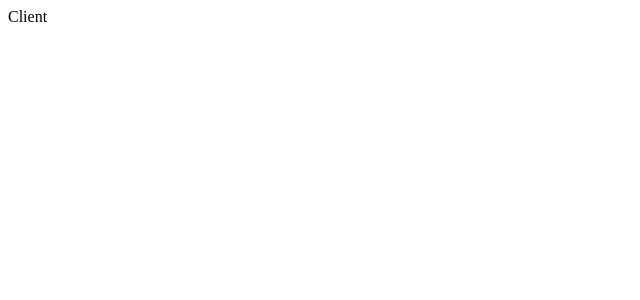
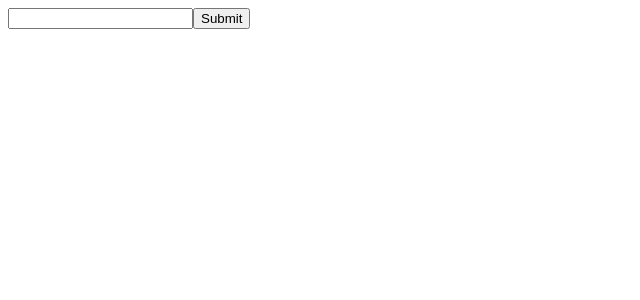
Before and after one commit to nick-funk/websockets, a React app in the folder client/: page / in a window 1280 px wide. Shown: the top 300 px of the page, without its empty margins (0-640 px from the left). Built offline with nearby package versions, Linux system fonts and the light colour scheme; the HTML template or start-up script is replaced by a standard one.

Commit message:
create preliminary submission form
- also generate source maps

```diff
--- a/client/package.json
+++ b/client/package.json
@@ -12,13 +12,11 @@
   "author": "",
   "license": "ISC",
   "devDependencies": {
-    "@swc/core": "^1.8.0",
     "@types/react": "^18.3.12",
     "@types/react-dom": "^18.3.1",
     "@webpack-cli/generators": "^3.0.7",
     "css-loader": "^7.1.2",
     "style-loader": "^4.0.0",
-    "swc-loader": "^0.2.6",
     "ts-loader": "^9.5.1",
     "typescript": "^5.6.3",
     "webpack": "^5.96.1",
--- a/client/src/App.tsx
+++ b/client/src/App.tsx
@@ -1,5 +1,21 @@
-import React, { FunctionComponent } from "react";
+import React, { FunctionComponent, useCallback } from "react";
+
+import { PostForm } from "./PostForm";
 
 export const App: FunctionComponent = () => {
-  return <div>Client</div>;
+  const onSubmit = useCallback(async (text: string) => {
+    await fetch("http://localhost:3000/post", {
+      method: "POST",
+      headers: {
+        "Content-Type": "application/json"
+      },
+      body: JSON.stringify({
+        body: text,
+      })
+    });
+  }, []);
+
+  return <div>
+    <PostForm onSubmit={onSubmit} />
+  </div>;
 };
--- /dev/null
+++ b/client/src/PostForm.tsx
@@ -0,0 +1,36 @@
+import React, {
+  ChangeEvent,
+  FormEvent,
+  FunctionComponent,
+  useCallback,
+  useState,
+} from "react";
+
+interface Props {
+  onSubmit: (text: string) => void;
+}
+
+export const PostForm: FunctionComponent<Props> = ({ onSubmit }) => {
+  const [text, setText] = useState<string>("");
+
+  const handleSubmit = useCallback((e: FormEvent) => {
+    e.preventDefault();
+
+    onSubmit(text);
+    setText("");
+  }, [onSubmit, text, setText]);
+
+  const onChange = useCallback(
+    (e: ChangeEvent<HTMLInputElement>) => {
+      setText(e.target.value);
+    },
+    [setText]
+  );
+
+  return (
+    <form onSubmit={handleSubmit}>
+      <input type="text" multiple value={text} onChange={onChange} />
+      <input type="submit" value="Submit" />
+    </form>
+  );
+};
--- a/client/tsconfig.json
+++ b/client/tsconfig.json
@@ -3,9 +3,12 @@
     "jsx": "react",
     "allowSyntheticDefaultImports": true,
     "noImplicitAny": true,
-    "module": "CommonJS",
+    "module": "es6",
+    "moduleResolution": "Node",
     "target": "es5",
     "allowJs": true,
+    "sourceMap": true,
+    "outDir": "./dist/"
   },
   "files": ["src/index.tsx"]
 }
--- a/client/webpack.config.js
+++ b/client/webpack.config.js
@@ -3,6 +3,7 @@ const path = require("path");
 const isProduction = process.env.NODE_ENV == "production";
 const config = {
   entry: "./src/index.tsx",
+  devtool: "inline-source-map",
   output: {
     path: path.resolve(__dirname, "dist"),
   },
@@ -10,12 +11,9 @@ const config = {
   module: {
     rules: [
       {
-        test: /\.(ts|tsx)$/i,
-        exclude: /(node_modules)/,
-        use: {
-          // `.swcrc` can be used to configure swc
-          loader: "swc-loader",
-        },
+        test: /\.tsx?$/,
+        use: "ts-loader",
+        exclude: /node_modules/,
       },
       {
         test: /\.css$/i,
@@ -30,6 +28,10 @@ const config = {
   resolve: {
     extensions: [".tsx", ".ts", ".jsx", ".js"],
   },
+  output: {
+    filename: "main.js",
+    path: path.resolve(__dirname, "dist"),
+  },
 };
 
 module.exports = () => {
```
Also changed, not shown: 1 other file (tests, documents, lock files or other folders).
